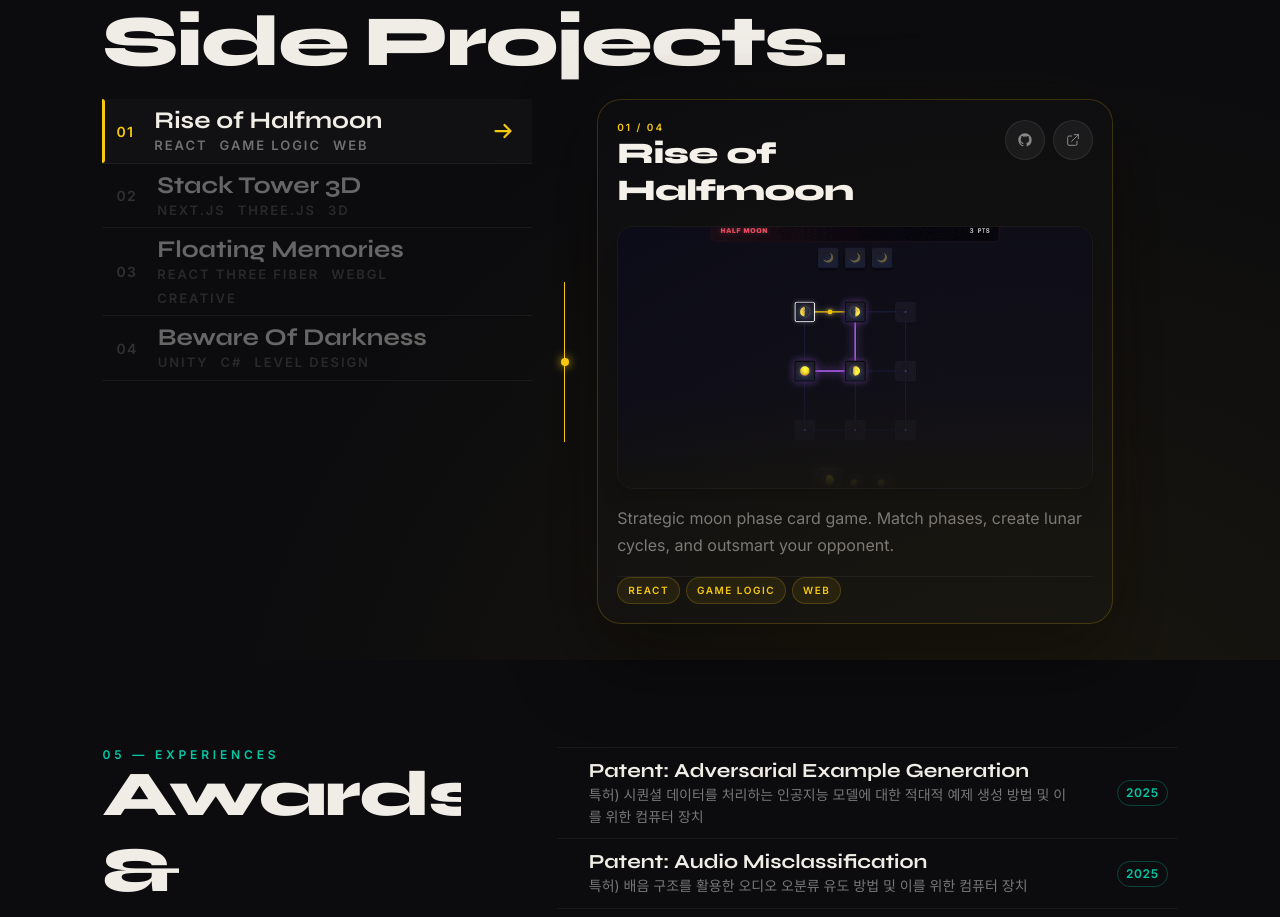
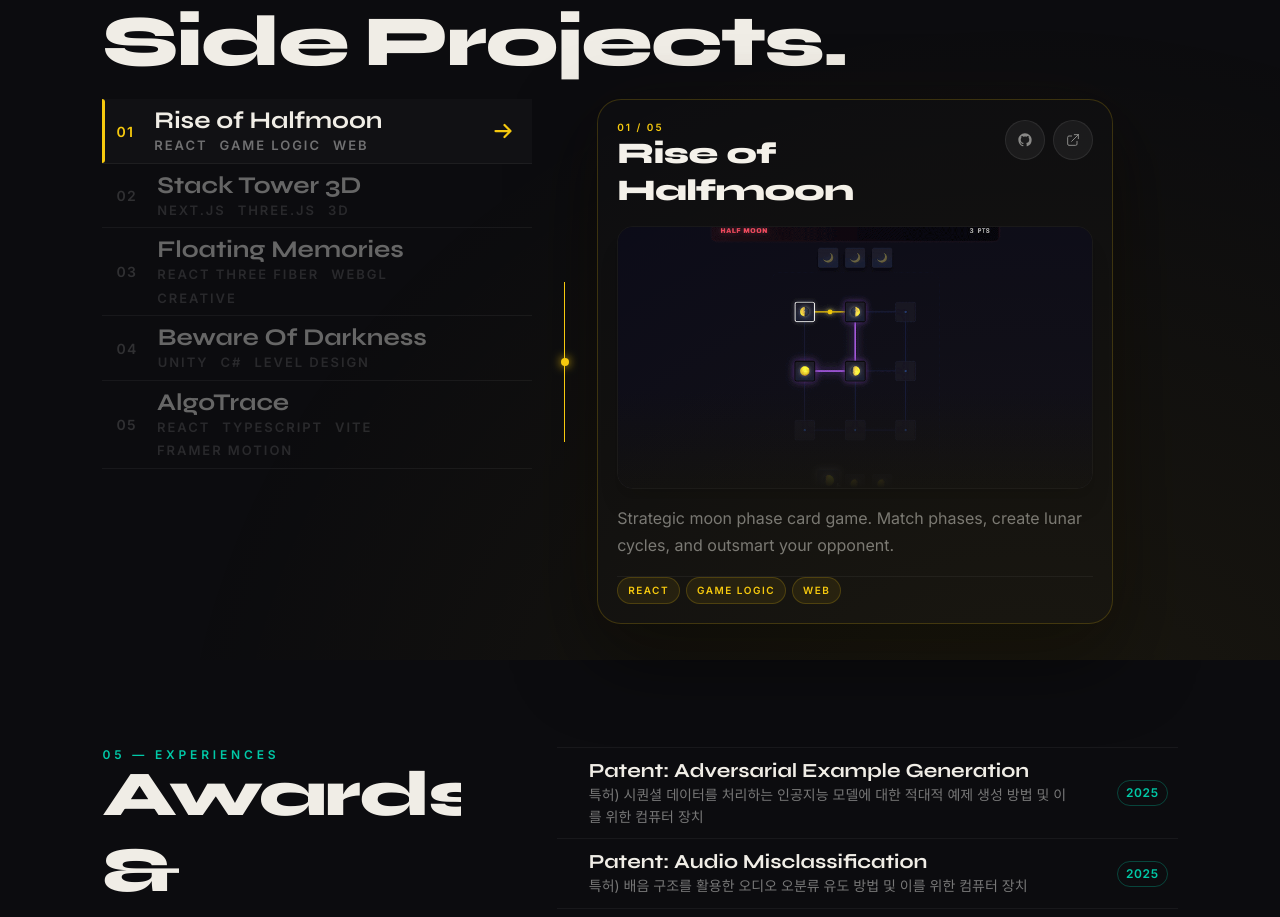
Before and after one commit to nahyun27/nahyun-portfolio, a Next.js app: page / in a window 1280 px wide. Shown: the part 3340-4257 px from the top of the page. Built offline with nearby package versions, Linux system fonts and the light colour scheme.

Commit message:
feat algotrace to side projects

```diff
--- a/src/components/sections/CreativeSection.tsx
+++ b/src/components/sections/CreativeSection.tsx
@@ -43,6 +43,16 @@ const PROJECTS = [
     github: "https://github.com/nahyun27/Beware-Of-Darkness",
     color: "#FF5252",
     image: "/images/beware.gif"
+  },
+  {
+    id: "05",
+    title: "AlgoTrace",
+    subtitle: "Interactive visualization platform for understanding complex algorithms step by step. Control playback, watch real-time visualization, and build intuitive understanding.",
+    tags: ["React", "TypeScript", "Vite", "Framer Motion"],
+    github: "https://github.com/nahyun27/algotrace",
+    demo: "https://algorithm-trace.vercel.app/",
+    color: "#4ECDC4",
+    image: "/images/demo.gif"
   },
 ];
 
```
Also changed, not shown: public/images/demo.gif (added).
